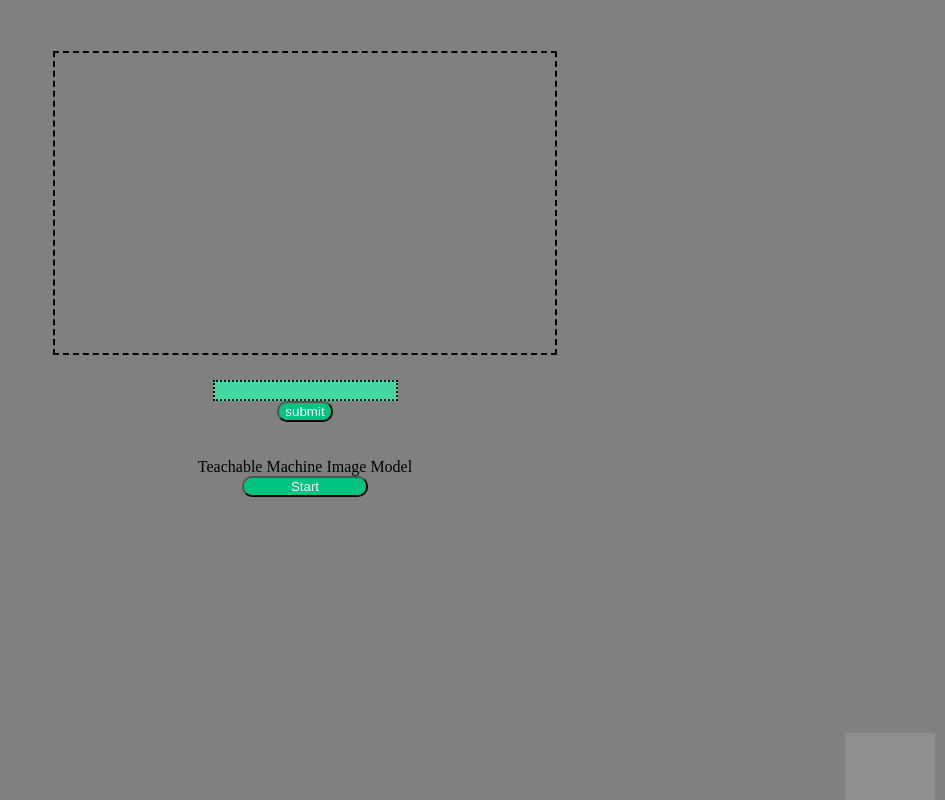
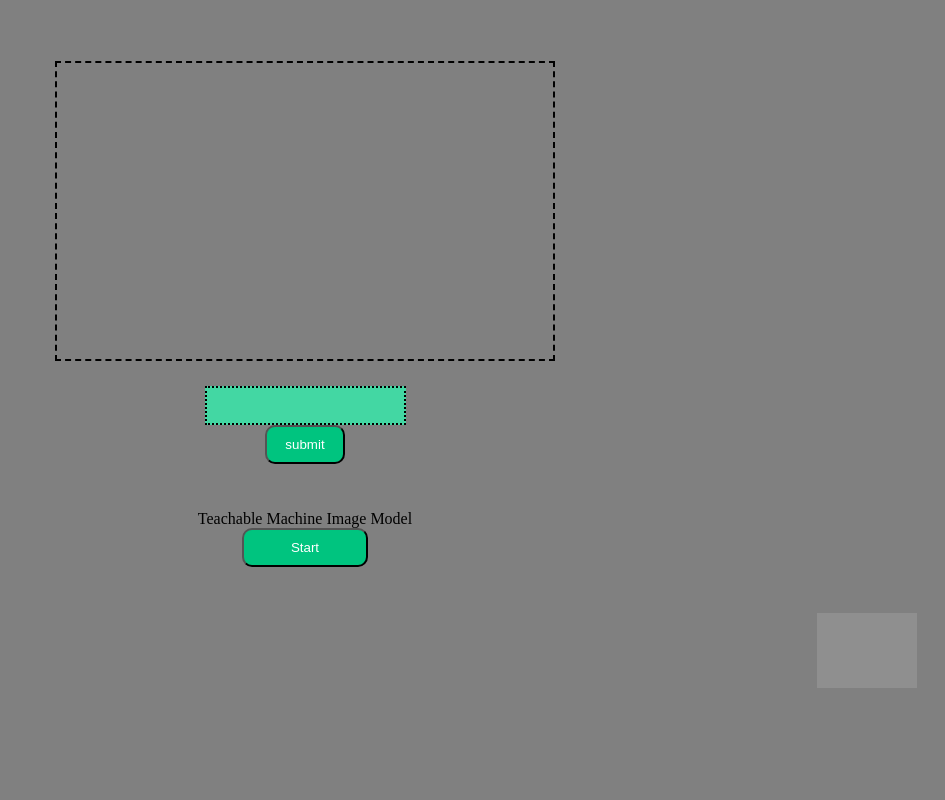
Before and after one commit to LooperShowcase/fututre-tech-andrew-g-summer-23, a plain HTML site: page index.html in a window 1280 px wide. Shown: the whole page, without its empty margins (335-1280 px from the left). Drawn offline with Linux system fonts and the light colour scheme; grey boxes are pictures that could not be loaded.

Commit message:
Update style.css

```diff
--- a/style.css
+++ b/style.css
@@ -3,11 +3,10 @@ body {
 }
 
 .loop_logo {
-  float: right;
-  width: 7%;
-  position: absolute;
-  right: 10px;
-  bottom: 0;
+  width: 15%;
+  max-width: 100px; /* Adjust the size as needed */
+  margin-left: auto;
+  margin-right: 10px;
   opacity: 0.5;
 }
 
@@ -15,7 +14,7 @@ body {
   display: flex;
   flex-wrap: wrap;
   align-items: center;
-  margin: -15px 10px 0px 10px;
+  padding: 10px;
   justify-content: space-between;
 }
 
@@ -24,17 +23,21 @@ body {
   align-items: center;
   display: flex;
   flex-direction: column;
+  padding: 10px;
 }
 
 #text-output {
   text-align: left;
-  align-items: center;
-  width: 500px;
+  width: 90%;
+  max-width: 500px;
   height: 300px;
   border-width: 2px;
   border-color: black;
   border-style: dashed;
   margin-bottom: 2%;
+  padding: 10px;
+  box-sizing: border-box;
+  overflow: auto;
 }
 
 input {
@@ -42,6 +45,9 @@ input {
   border-width: 2px;
   border-color: black;
   border-style: dotted;
+  width: 100%;
+  padding: 10px;
+  box-sizing: border-box;
 }
 
 button {
@@ -50,6 +56,10 @@ button {
   border-radius: 10px;
   transition: 0.3s;
   cursor: pointer;
+  width: 40%;
+  padding: 10px;
+  box-sizing: border-box;
+  align-items: center;
 }
 
 button:hover {
```
